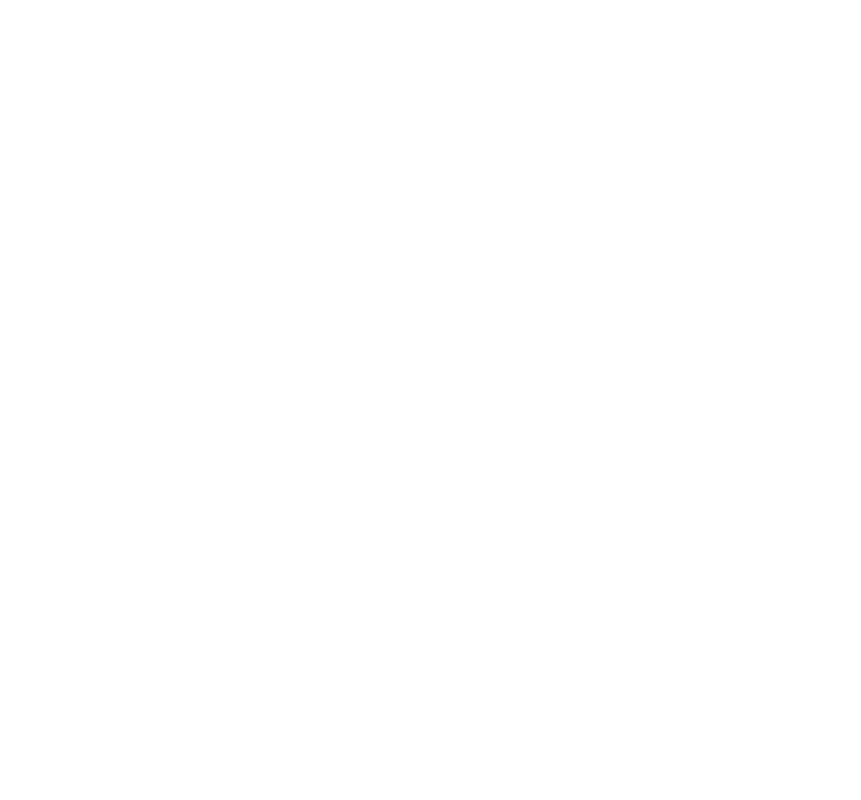
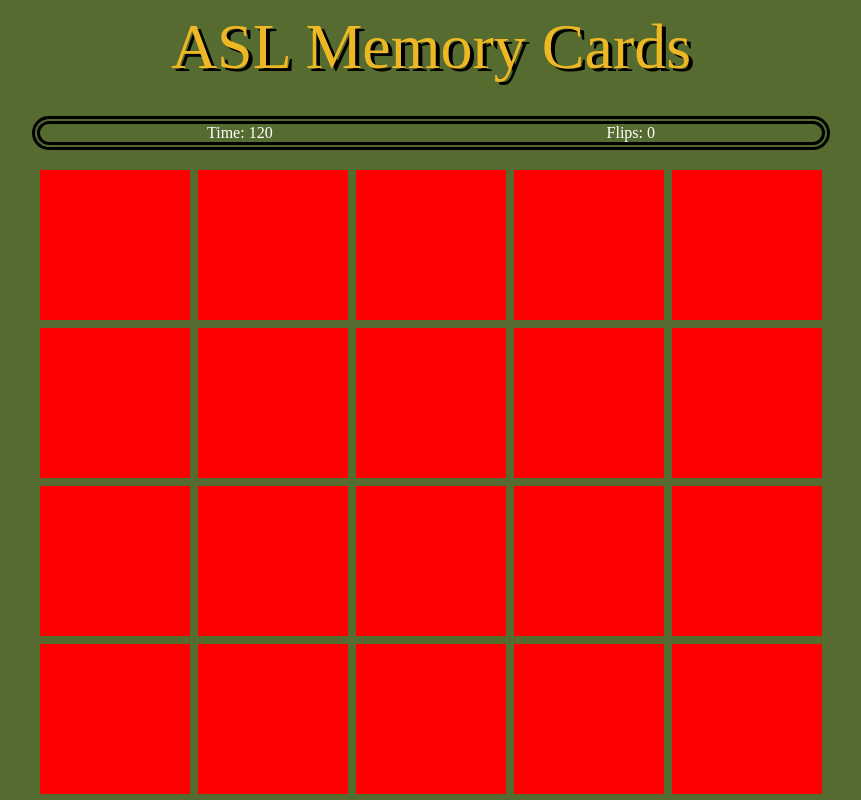
Before and after one commit to ThomasO328/milestone-game, a plain HTML site: page index.html in a window 1280 px wide. Shown: the whole page, without its empty margins (209-1070 px from the left). Drawn offline with Linux system fonts and the light colour scheme.

Commit message:
complete card layout

```diff
--- a/index.html
+++ b/index.html
@@ -1,19 +1,48 @@
 <!DOCTYPE html>
 <html lang="en">
+
 <head>
     <meta charset="UTF-8">
     <meta http-equiv="X-UA-Compatible" content="IE=edge">
     <meta name="viewport" content="width=device-width, initial-scale=1.0">
     <link rel="stylesheet" href="style.css">
-    <script src="script.js" async></script>
     <title>Document</title>
 </head>
+
 <body>
     <div class="container">
+        <h1 class="game-title">ASL Memory Cards</h1>
         <div class="game-container">
             <div class="score-container">
+                <div class="score">
+                    Time: <span id="time-left">120</span>
+                </div>
+                <div class="score">
+                    Flips: <span id="flips">0</span>
+                </div>
             </div>
+            <div class="card"></div>
+            <div class="card"></div>
+            <div class="card"></div>
+            <div class="card"></div>
+            <div class="card"></div>
+            <div class="card"></div>
+            <div class="card"></div>
+            <div class="card"></div>
+            <div class="card"></div>
+            <div class="card"></div>
+            <div class="card"></div>
+            <div class="card"></div>
+            <div class="card"></div>
+            <div class="card"></div>
+            <div class="card"></div>
+            <div class="card"></div>
+            <div class="card"></div>
+            <div class="card"></div>
+            <div class="card"></div>
+            <div class="card"></div>
         </div>
     </div>
 </body>
+
 </html>
--- a/style.css
+++ b/style.css
@@ -1,3 +1,57 @@
 * {
     box-sizing: border-box;
 }
+
+body {
+    margin: 0;
+    background: darkolivegreen;
+    height: 100vh;
+    display: flex;
+}
+
+.container {
+    flex: auto;
+}
+
+/*Title of game*/
+.game-title {
+    color: rgb(238, 184, 36);
+    font-family: serif;
+    text-align: center;
+    font-weight: normal;
+    font-size: 4em;
+    margin-bottom: -40px;
+    margin-top: 10px;
+    text-shadow: 4px 3px black;
+}
+
+/*game area*/
+.game-container {
+    display: grid;
+    grid-template-columns: repeat(5, auto);
+    grid-gap: 8px;
+    margin: 50px;
+    justify-content: center;
+    position: relative;
+
+}
+
+/*Score container*/
+.score-container {
+    grid-column: 1 / -1;
+    display: flex;
+    justify-content: space-around;
+    margin-bottom: 20px;
+    margin-top: 30px;
+    outline: 8px double black;
+    border-radius: 2em;
+    color: white;
+}
+
+/*Cards*/
+.card{
+    position: relative;
+    background-color: red;
+    height: 150px;
+    width: 150px;
+}
```
Also changed, not shown: ASL_assests/Shutterstock_1418943911 (10).jpg (added), ASL_assests/Shutterstock_1418943911 (11).jpg (added), ASL_assests/Shutterstock_1418943911 (12).jpg (added), ASL_assests/Shutterstock_1418943911 (13).jpg (added), ASL_assests/Shutterstock_1418943911 (2).jpg (added), ASL_assests/Shutterstock_1418943911 (3).jpg (added), ASL_assests/Shutterstock_1418943911 (4).jpg (added), ASL_assests/Shutterstock_1418943911 (5).jpg (added), ASL_assests/Shutterstock_1418943911 (6).jpg (added), ASL_assests/Shutterstock_1418943911 (7).jpg (added), ASL_assests/Shutterstock_1418943911 (8).jpg (added), ASL_assests/Shutterstock_1418943911 (9).jpg (added), 2 other files.
